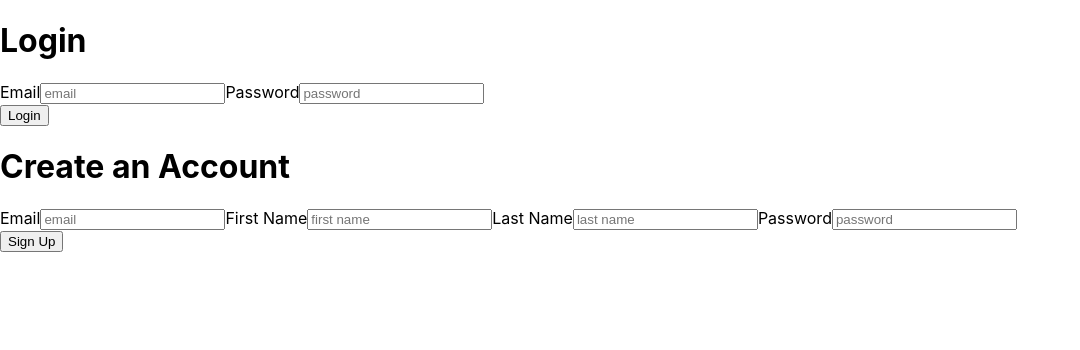
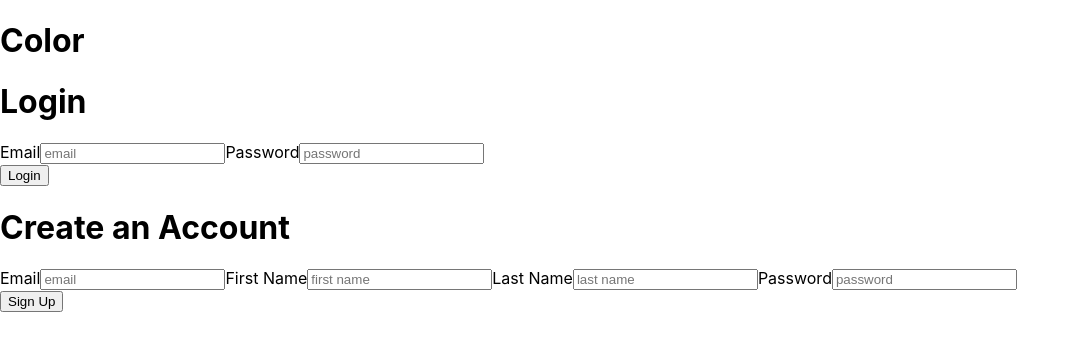
Before and after one commit to mohammadturaab/color-mobile-app-clone, a React (Create React App) app in the folder client/: page / in a window 1280 px wide. Shown: the top 350 px of the page, without its empty margins (0-1080 px from the left). Built offline with nearby package versions, Linux system fonts and the light colour scheme.

Commit message:
setting up redirect

```diff
--- a/client/package.json
+++ b/client/package.json
@@ -9,6 +9,7 @@
     "axios": "^0.27.2",
     "react": "^18.1.0",
     "react-dom": "^18.1.0",
+    "react-router-dom": "^6.3.0",
     "react-scripts": "5.0.1",
     "web-vitals": "^2.1.4"
   },
--- a/client/src/Access/index.js
+++ b/client/src/Access/index.js
@@ -1,7 +1,9 @@
 import { Route, Routes } from "react-router-dom";
 import { useReducer, useEffect } from "react";
-import authService from "../api/auth.service";
-import Nav from '../components/Nav'
+import * as authService from "../api/auth.service";
+import Welcome from "../Welcome";
+import Nav from '../components/Nav';
+// import Clinic from '../components/Clinic';
 
 const reducer = (prevState, action) => {
     switch(action.type){
@@ -38,8 +40,22 @@ const Access = () => {
                 <Nav
                 checkUserActive={() => staffActive}/>
             </div>
+                <Routes>
+                    {/* <Route
+                        path='/'
+                        element={<Clinic/>}
+                        /> */}
+                </Routes>
 
             </>
+        )
+    }else{
+        return(
+            <div>
+                <div>
+                    <Welcome checkUserActive={() => dispatch({type: "setIsLoggedIn", payload: true})}/>
+                </div>
+            </div>
         )
     }
 }
--- a/client/src/App.js
+++ b/client/src/App.js
@@ -1,11 +1,9 @@
-import Login from './components/Login'
-import Signup from './components/Signup'
+import Access from './Access'
 function App() {
   return (
     <div className="App">
       <header className="App-header">
-        <Login />
-        <Signup />
+        <Access />
       </header>
     </div>
   );
--- /dev/null
+++ b/client/src/Welcome/index.js
@@ -0,0 +1,22 @@
+import React from "react";
+import Login from "../components/Login"
+import Signup from "../components/Signup"
+
+//define our welcome component
+const Welcome = ({ checkUserActive }) => {
+	return (
+		<div>
+			<div>
+				<h1>Color</h1>
+			</div>
+			<div>
+				<Login checkUserActive={checkUserActive}/>
+			</div>
+			<div>
+				<Signup />
+			</div>
+		</div>
+	);
+};
+
+export default Welcome;
--- a/client/src/api/auth.service.js
+++ b/client/src/api/auth.service.js
@@ -5,8 +5,10 @@ const staff = "/staff";
 
 const signup = (email, password, firstName, lastName) => {
     return client
-    .post(`${auth}/signup`, {email,password,firstName,lastName})
-    .then((res) => {console.log(res)})
+        .post(`${auth}/signup`, {
+            email,password,firstName,lastName})
+        .then((res) => {
+            console.log(res)})
 }
 
 
@@ -31,6 +33,10 @@ const currentStaff = () => {
     return JSON.parse(staff)
 }
 
+const getProfile = () => {
+    return client.get(`${staff}/profile`)
+}
+
 const logout = () => {
     localStorage.removeItem("user")
 }
@@ -39,4 +45,6 @@ export {
     signup,
     login,
     currentStaff,
-    logout}
+    logout,
+    getProfile
+}
--- a/client/src/components/Clinic/ClinicCreate.js
+++ b/client/src/components/Clinic/ClinicCreate.js
@@ -1,8 +1,9 @@
 import React, {useState} from 'react'
 import { Link } from 'react-router-dom';
+import * as authService from "../../api/auth.service";
 import * as clinicService from '../../api/clinic.service';
 
-export default function ClinicCreate (props) {
+export default function ClinicCreate () {
     const [clinicName, setClinicName] = useState("");
 
     const handleSubmit = async () => {
--- a/client/src/components/Login/index.js
+++ b/client/src/components/Login/index.js
@@ -7,13 +7,12 @@ const Login = ( {checkUserActive} ) => {
 
     const handleSubmit = async (e) => {
         e.preventDefault();
-      await authService.login(email, password).then((res) =>{
-          //allows redirect after sign in dont delete
-         checkUserActive();
+      await authService.login(email, password).then((res) =>{{
+        checkUserActive();
+      }
             setEmail("");
             setPassword("");
         });
-        window.location.href="/staff";
     };
 
 return (
@@ -43,7 +42,7 @@ return (
                 />
             </div>
             <div >
-                <button className = "standardButton" onClick={handleSubmit}>
+                <button onClick={handleSubmit}>
                     Login
                 </button>
             </div>
```
Also changed, not shown: 2 other files (tests, documents, lock files or other folders).
